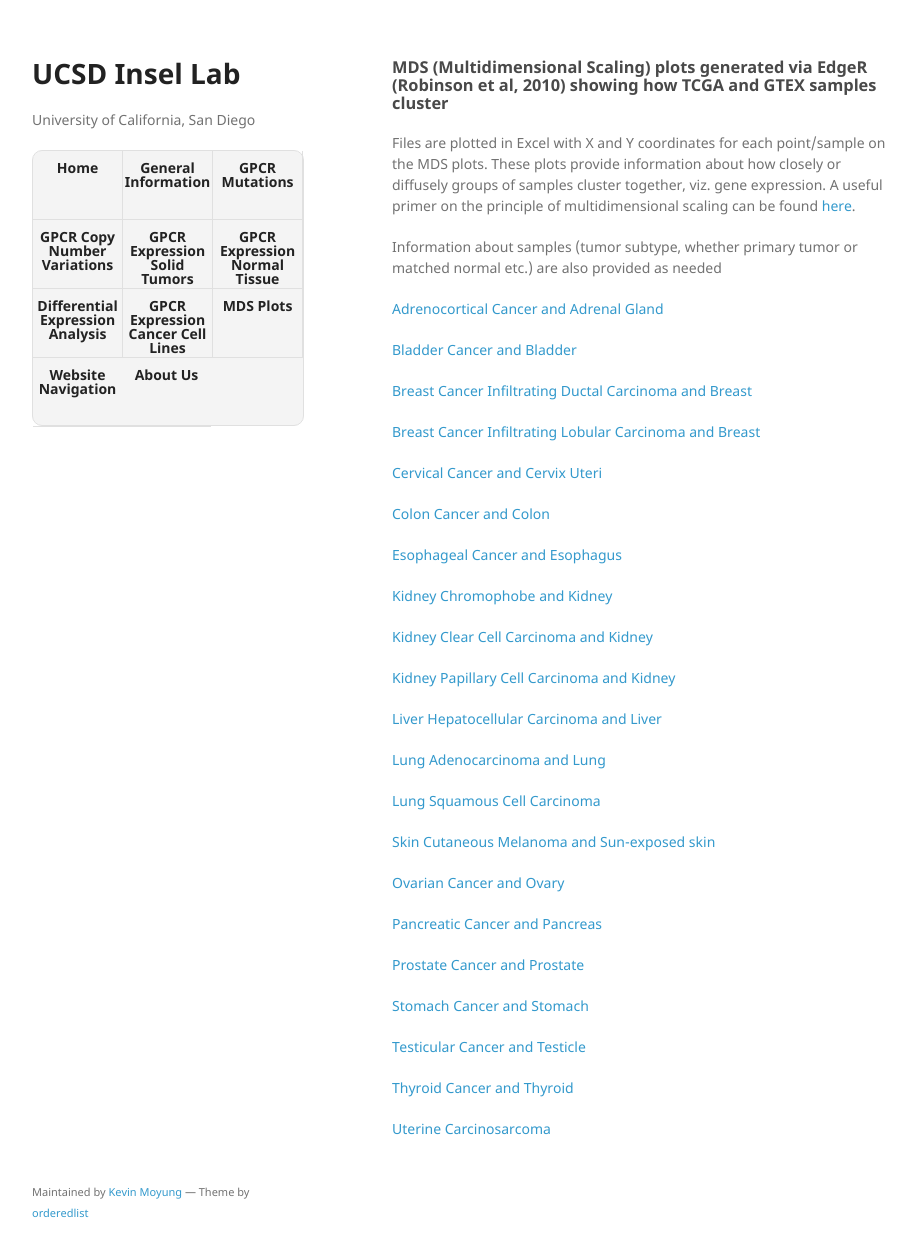
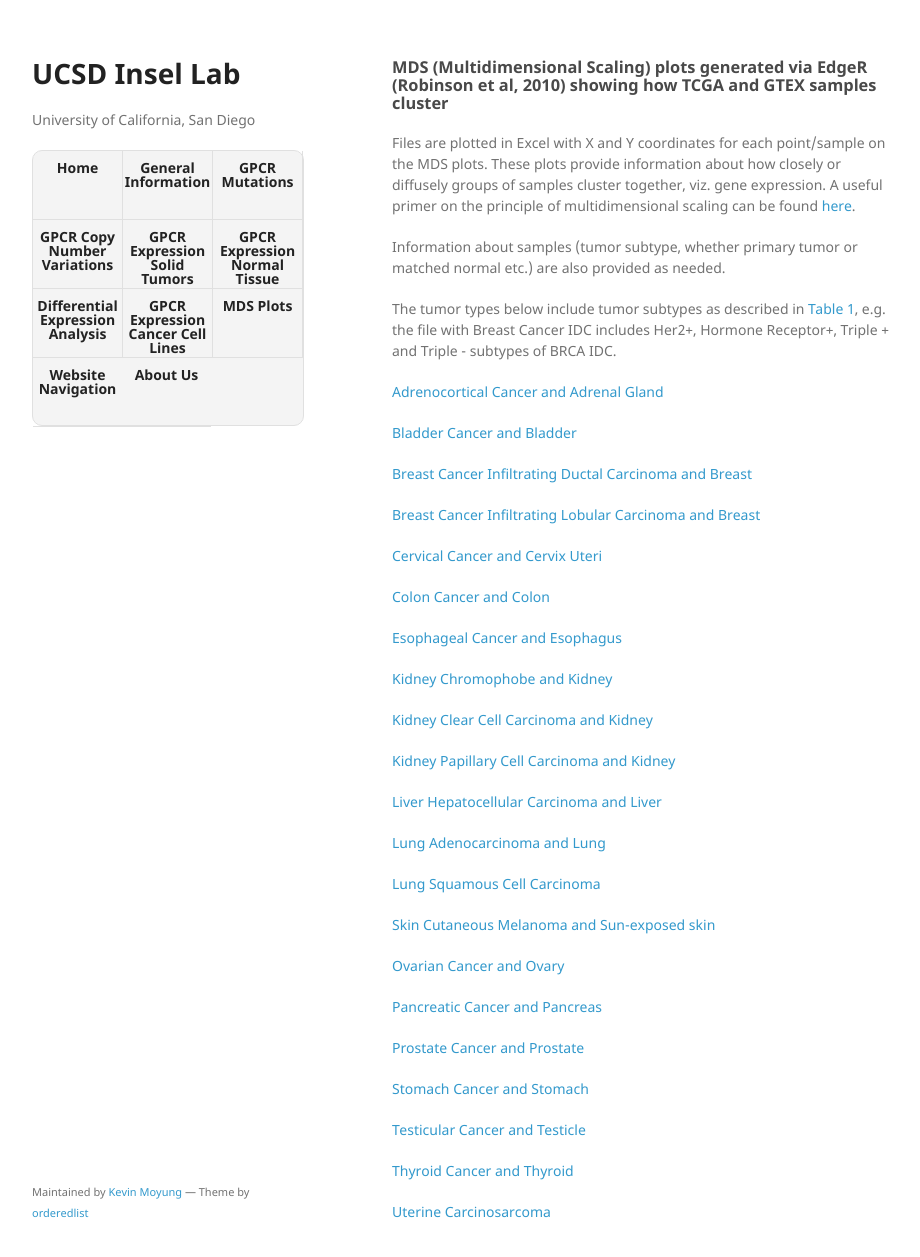
Before and after one commit to insellab/insellab.github.io, a Jekyll site: the page built from mds_plots.md, in a window 1280 px wide and 1292 px high. Shown: the top 1257 px of the window, without its empty margins (178-1098 px from the left). Built offline with Jekyll 4.4.1, drawn with Linux system fonts in a browser that asks for light colours; our own code applies the rules of GitHub Pages for plain Markdown files.

Commit message:
Update mds_plots.md

```diff
--- a/mds_plots.md
+++ b/mds_plots.md
@@ -6,7 +6,9 @@ layout: default
 
 Files are plotted in Excel with X and Y coordinates for each point/sample on the MDS plots. These plots provide information about how closely or diffusely groups of samples cluster together, viz. gene expression. A useful primer on the principle of multidimensional scaling can be found [here](http://www.analytictech.com/borgatti/mds.htm).
 
-Information about samples (tumor subtype, whether primary tumor or matched normal etc.) are also provided as needed
+Information about samples (tumor subtype, whether primary tumor or matched normal etc.) are also provided as needed.
+
+The tumor types below include tumor subtypes as described in [Table 1](https://insellab.github.io/Picture1.jpg), e.g. the file with Breast Cancer IDC includes Her2+, Hormone Receptor+, Triple + and Triple - subtypes of BRCA IDC.
 
 [Adrenocortical Cancer and Adrenal Gland](https://drive.google.com/open?id=0ByccgsfmD86PMUh1TjVPR2tuZjQ)
 
```
